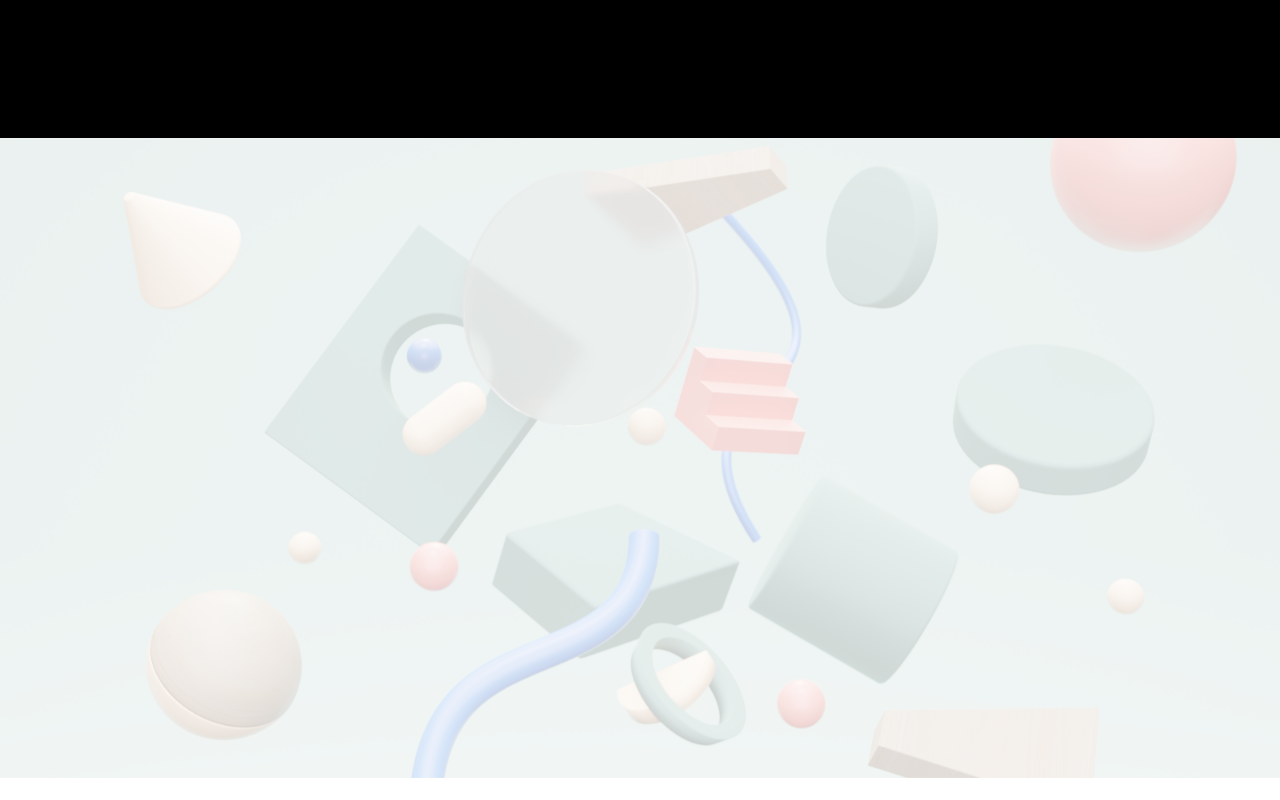
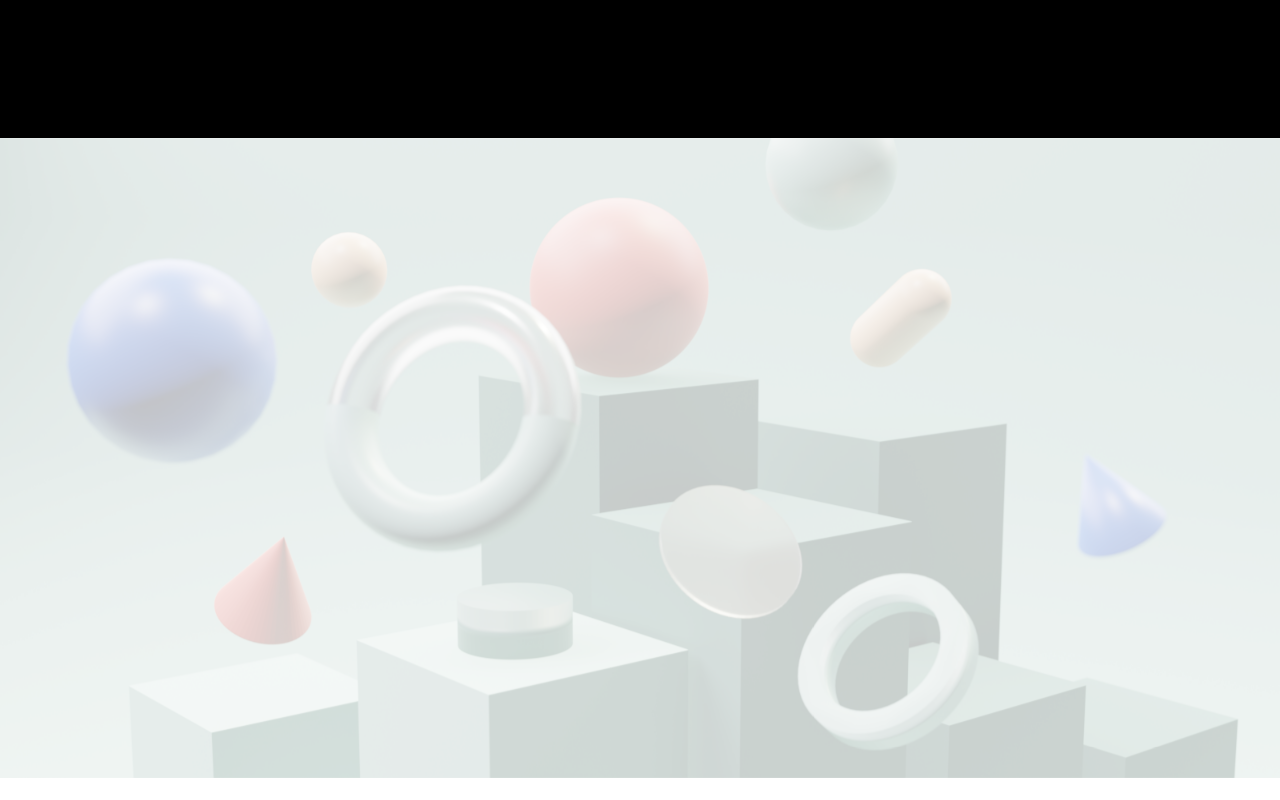
Before and after one commit to Johnmojo/johnnychai.com, a Next.js app: page / in a window 1280 px wide. Shown: the part 680-1480 px from the top of the page. Built offline with nearby package versions, Linux system fonts and the light colour scheme.

Commit message:
fix: componentized slideshow, layout spelling

```diff
--- a/components/Content/Slideshow.tsx
+++ b/components/Content/Slideshow.tsx
@@ -1,22 +1,16 @@
 import { useEffect, useState } from "react";
 import Image from "next/image";
+import { slideshowType } from "../../lib/types";
 
-const Slideshow = () => {
-  const [slideIndex, setSlideIndex] = useState(1);
+interface Props {
+  data: slideshowType[];
+}
 
-  const slideshowsArray = [
-    {
-      image: "/static/images/slideshows/slideshow-1.png"
-    },
-    {
-      image: "/static/images/slideshows/slideshow-2.png"
-    },
-    {
-      image: "/static/images/slideshows/slideshow-3.png"
-    }
-  ];
+const Slideshow = ({ data }: Props) => {
+  const [slideIndex, setSlideIndex] = useState(0);
 
   useEffect(() => {
+    // Max 3 slides
     const slideShowInterval = setInterval(() => {
       setSlideIndex(slideIndex + 1);
       if (slideIndex === 2) {
@@ -28,7 +22,7 @@ const Slideshow = () => {
 
   return (
     <section className="z-10">
-      {slideshowsArray.map((slideshow, index) => (
+      {data.map((slideshow, index) => (
         <div
           className={`${slideIndex === index ? "block" : "hidden"}`}
           key={index}
--- a/components/Layout/BlogLayout.tsx
+++ b/components/Layout/BlogLayout.tsx
@@ -4,7 +4,9 @@ import Hero from "../../components/Content/Hero";
 
 const BlogLayout = ({ data, content }) => {
   const mdxComponents = {
-    img: (props) => <Image width="600" height="460" {...props} />
+    img: (props) => (
+      <Image alt={data.title} width="600" height="460" {...props} />
+    )
   };
 
   return (
--- a/lib/types.ts
+++ b/lib/types.ts
@@ -69,3 +69,7 @@ export interface BlogType {
   postType: string;
   hero: string;
 }
+
+export interface slideshowType {
+  image: string;
+}
--- a/pages/about.tsx
+++ b/pages/about.tsx
@@ -1,12 +1,8 @@
-import TemplateLayout from "../components/Layout/TemplateLayout";
-
 const About = () => {
   return (
-    <TemplateLayoutLayout title="Johnny Chai - About">
-      <div>
-        <h1>About</h1>
-      </div>
-    </TemplateLayoutLayout>
+    <div>
+      <h1>About</h1>
+    </div>
   );
 };
 
--- a/pages/blog/[slug].tsx
+++ b/pages/blog/[slug].tsx
@@ -1,11 +1,11 @@
-import { NextPage, GetStaticProps, GetStaticPaths } from "next";
+import { GetStaticProps, GetStaticPaths } from "next";
 import getBlog from "../../lib/getBlog";
 import getBlogs from "../../lib/getBlogs";
 import { serialize } from "next-mdx-remote/serialize";
 import { BlogSlug } from "../../lib/types";
 import BlogLayout from "../../components/Layout/BlogLayout";
 
-const Blog: NextPage<BlogSlug> = ({ data, content }) => {
+const Blog = ({ data, content }) => {
   return <BlogLayout data={data} content={content} />;
 };
 
--- a/pages/index.tsx
+++ b/pages/index.tsx
@@ -14,6 +14,19 @@ type Props = {
 };
 
 const Home = ({ worksData, blogsData }: Props) => {
+  // Images for slideshow
+  const slideshowsData = [
+    {
+      image: "/static/images/slideshows/slideshow-1.png"
+    },
+    {
+      image: "/static/images/slideshows/slideshow-2.png"
+    },
+    {
+      image: "/static/images/slideshows/slideshow-3.png"
+    }
+  ];
+
   return (
     <>
       <Hero
@@ -21,7 +34,7 @@ const Home = ({ worksData, blogsData }: Props) => {
         intro="I'm a front-end developer and a multimedia designer."
         status="Currently exploring opportunities and side projects."
       />
-      <Slideshow />
+      <Slideshow data={slideshowsData} />
       <SkillCard text="I do digital products (Apps, Websites, Mockups) Specifically on Front-End Web development." />
       <WorkPreview data={worksData} />
       <BlogPreview data={blogsData} />
```
